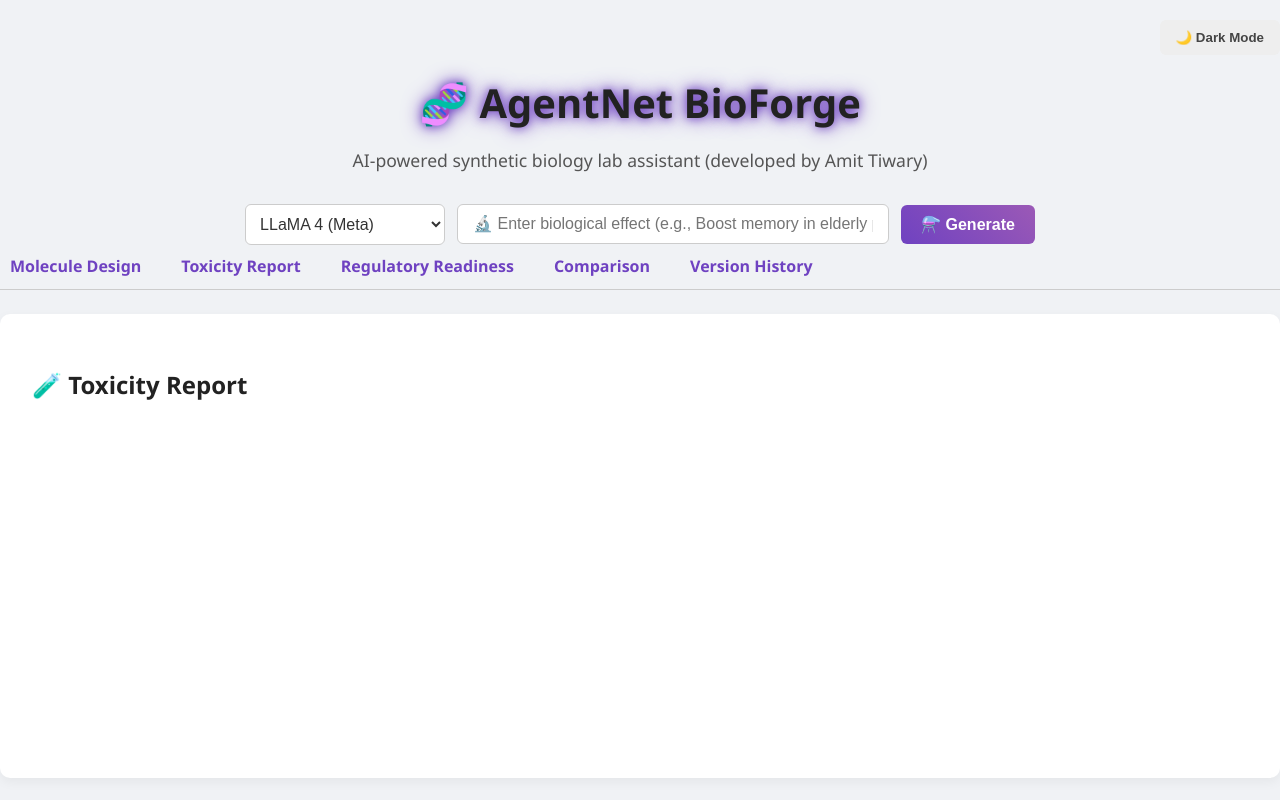
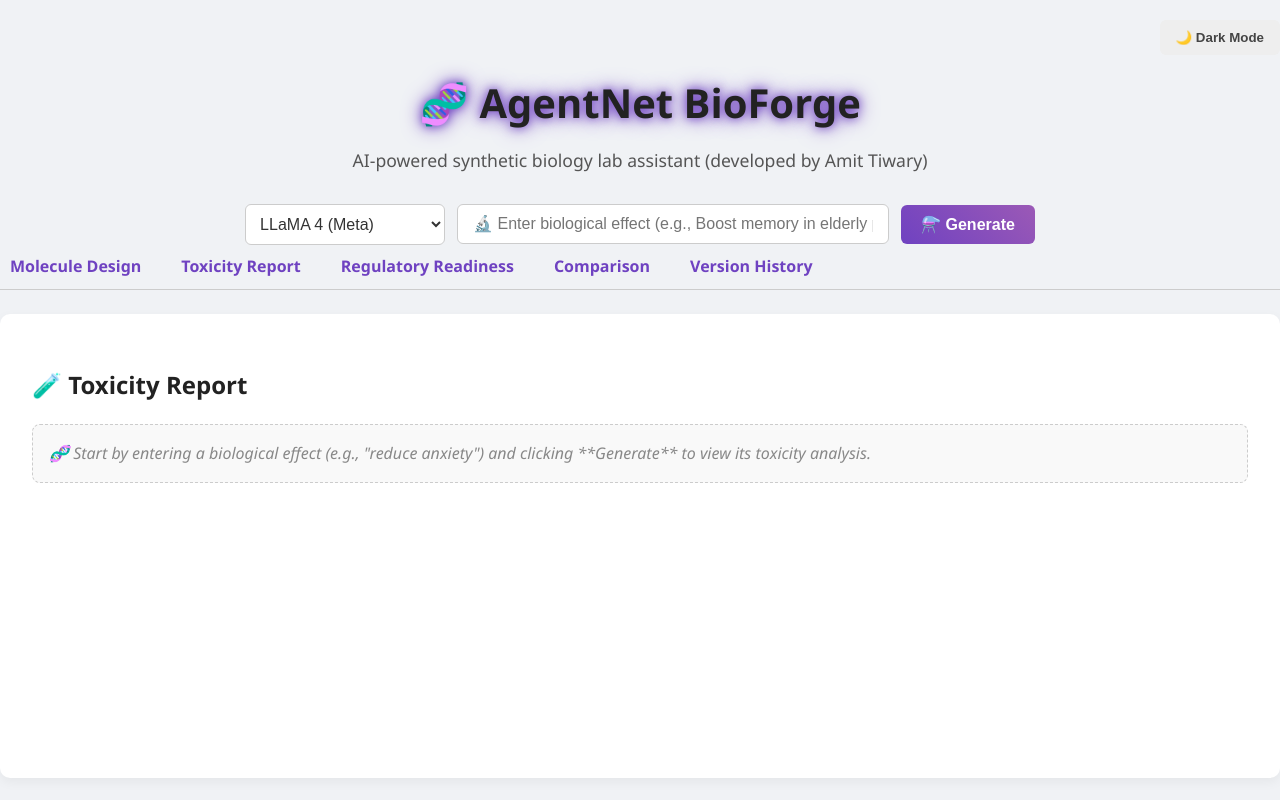
Before and after one commit to amit08tiw/100AgnetHackathonFrontend, a React (Create React App) app: page /toxicity in a window 1280 px wide. Built offline with nearby package versions, Linux system fonts and the light colour scheme.

Commit message:
Update ToxicityReport.js

```diff
--- a/src/tabs/ToxicityReport.js
+++ b/src/tabs/ToxicityReport.js
@@ -63,10 +63,22 @@ function ToxicityReport({ effect, model, trigger }) {
   return (
     <div className="tab-content">
       <h2>🧪 Toxicity Report</h2>
+
+      {/* Placeholder if no trigger yet */}
+      {!trigger && !loading && !report && (
+        <div className="placeholder">
+          🧬 Start by entering a biological effect (e.g., "reduce anxiety") and clicking **Generate** to view its toxicity analysis.
+        </div>
+      )}
+
+      {/* Loading spinner */}
       {loading && <p className="loading-text">⏳ Generating toxicity report...</p>}
+
+      {/* Final rendered report */}
       {!loading && renderFormattedReport()}
     </div>
   );
+
 }
 
 export default ToxicityReport;
```
